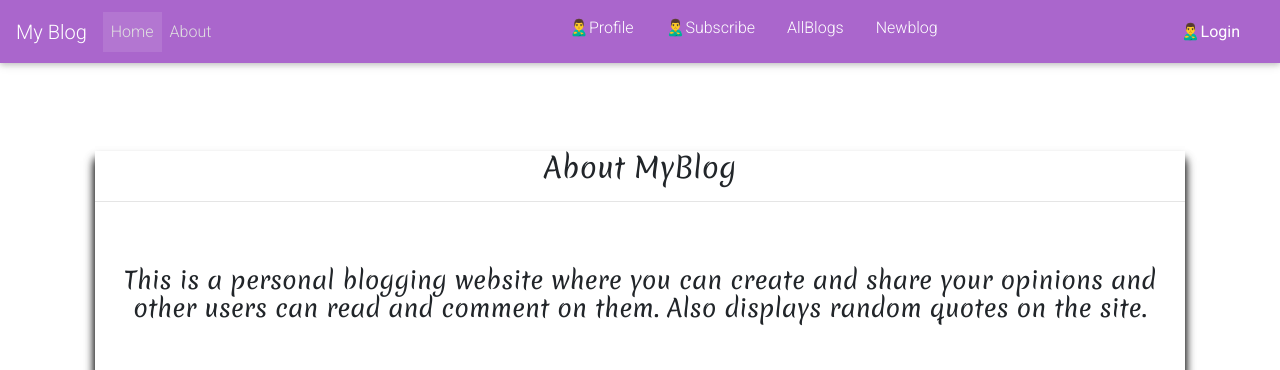
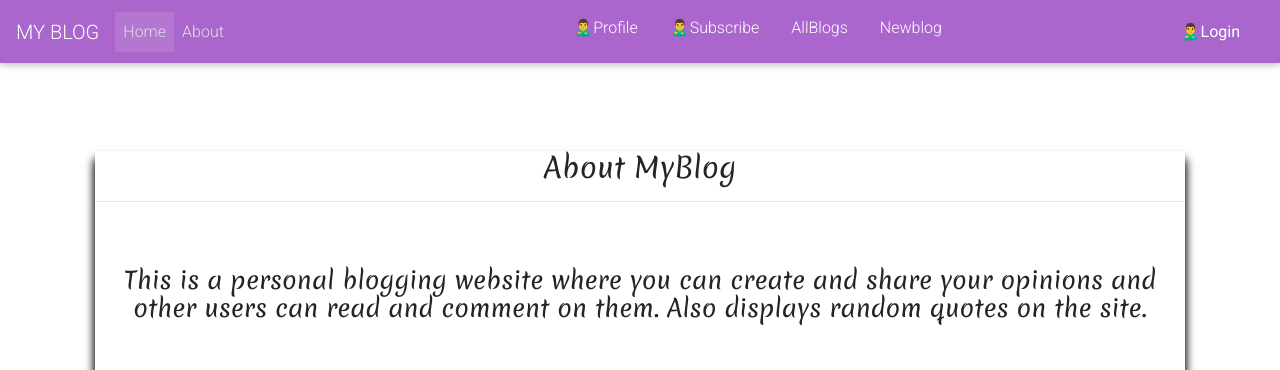
Before and after one commit to kitili/Blog-your-thoughts, a Flask app: page /about in a window 1280 px wide. Shown: the top 370 px of the page. Run offline with Flask 2, Linux system fonts and the light colour scheme; some libraries are stand-ins or nearby versions.

Commit message:
make it better

```diff
--- a/app/templates/navbar.html
+++ b/app/templates/navbar.html
@@ -2,7 +2,7 @@
 <nav class="navbar navbar-expand-lg navbar-dark secondary-color">
 
     <!-- Navbar brand -->
-    <a class="navbar-brand" href="/">My Blog
+    <a class="navbar-brand" href="/">MY BLOG
         <span class="sr-only">(current)</span>
     </a>
 
```
